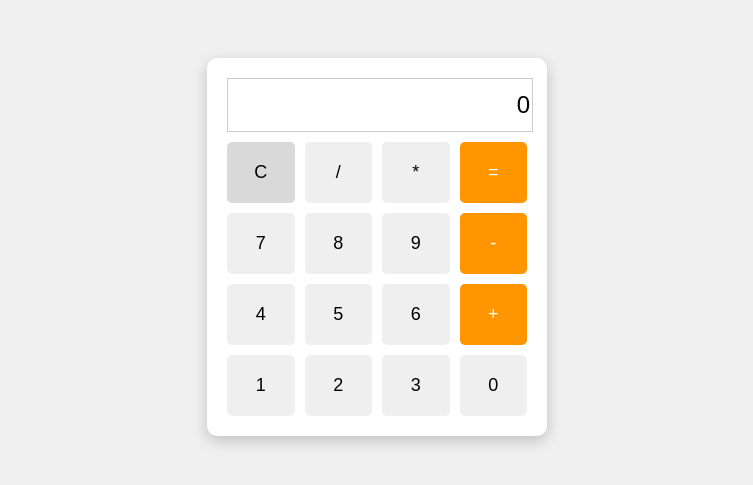
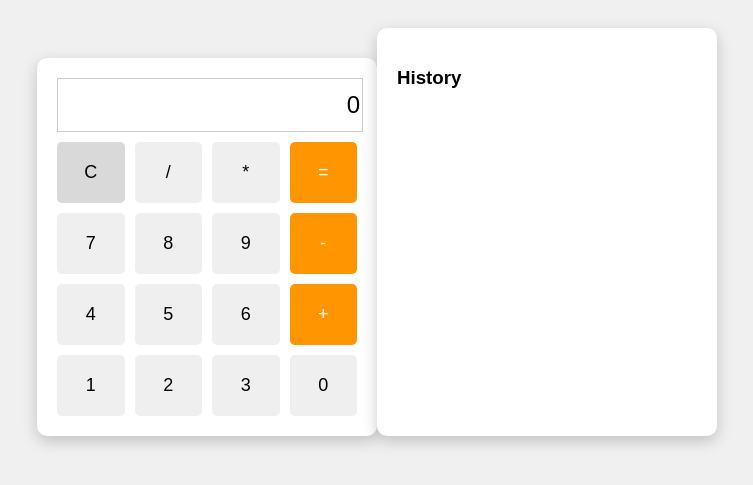
Before and after one commit to Ngalay-dev/team5-CA2, a Flask app: page / in a window 1280 px wide. Shown: the top 485 px of the page, without its empty margins (263-1016 px from the left). Run offline with Flask 3, Linux system fonts and the light colour scheme.

Commit message:
Add history section to calculator UI
Added a history section to display previous calculations.

```diff
--- a/templates/index.html
+++ b/templates/index.html
@@ -33,6 +33,11 @@
         <button onclick="press('3')">3</button><button onclick="press('0')">0</button>
     </div>
 </div>
+<div class="calc-container" style="margin-top:20px;">
+    <h3>History</h3>
+    <ul id="history" style="padding-left:20px;"></ul>
+</div>
+
 
 <script>
     let currentExpression = "";
@@ -57,6 +62,7 @@
         });
         const data = await response.json();
         display.value = data.result;
+        addToHistory(expression, data.result);
         currentExpression = data.result; // Allow continuous calculation
     }
 </script>
```
